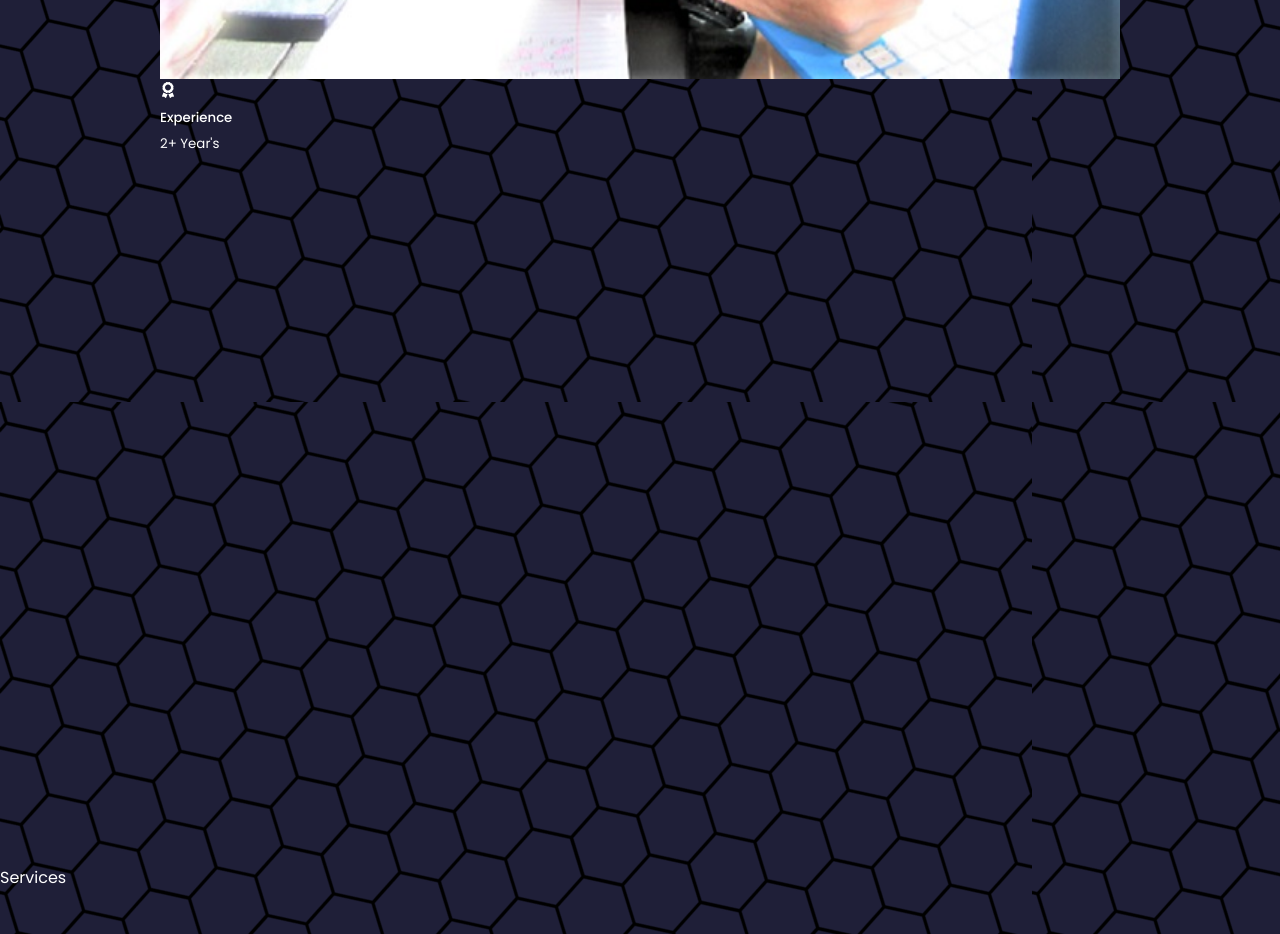
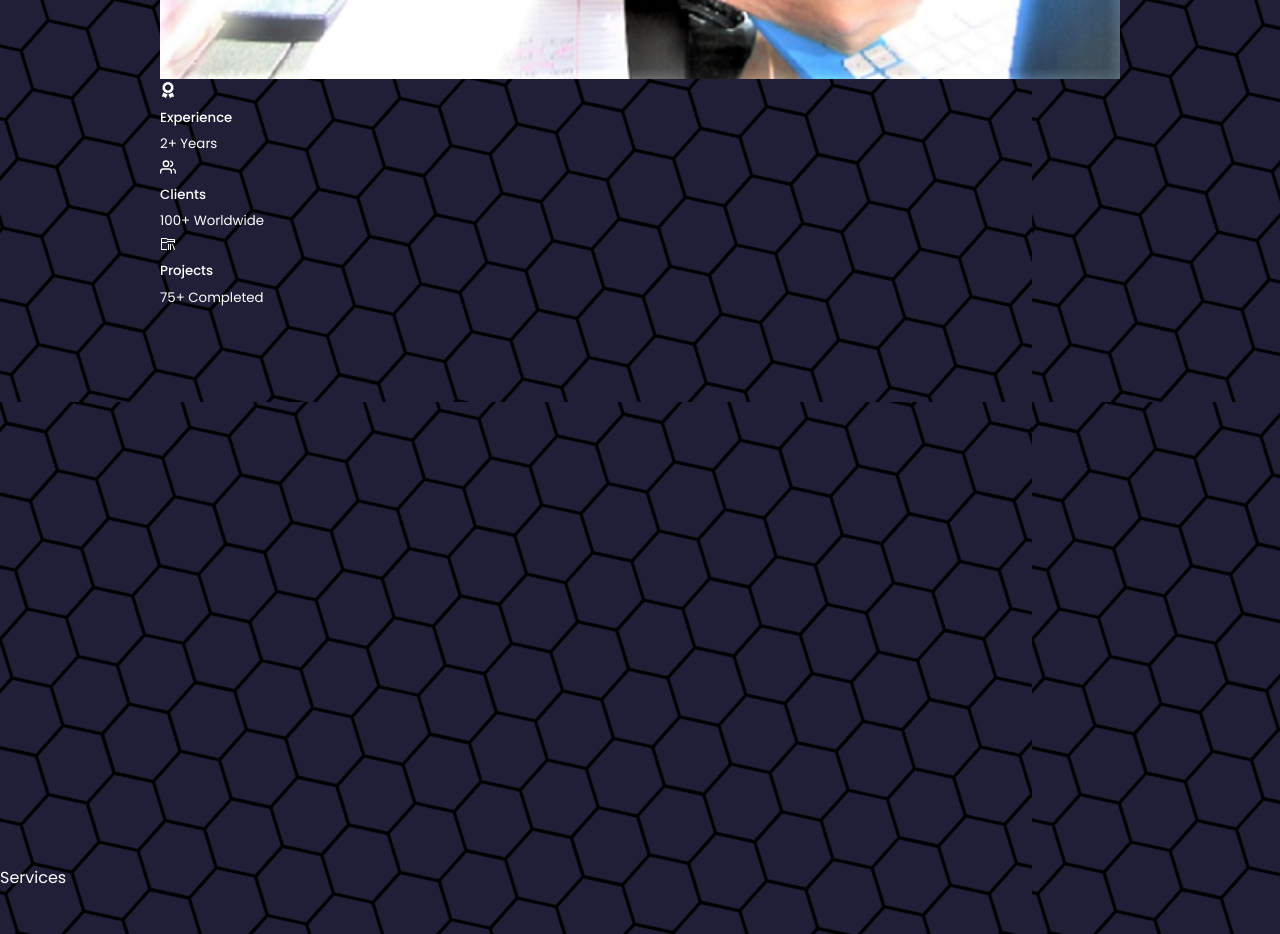
Before and after one commit to brianlockerbie/brianlockerbie.github.io, a React (Create React App) app: page / in a window 1280 px wide. Shown: the part 1920-2854 px from the top of the page. Built offline with nearby package versions, Linux system fonts and the light colour scheme.

Commit message:
added 3 cards w icons

```diff
--- a/src/components/about/About.jsx
+++ b/src/components/about/About.jsx
@@ -2,6 +2,9 @@ import React from 'react'
 import './about.css'
 import ME from '../../assets/brian-about.png'
 import {FaAward} from 'react-icons/fa'
+import {FiUsers} from 'react-icons/fi'
+import {VscFolderLibrary} from 'react-icons/vsc'
+
 
 const About = () => {
   return (
@@ -21,7 +24,19 @@ const About = () => {
             <article className='about__card'>
               <FaAward className='about__icon'/>
               <h5>Experience</h5>
-              <small>2+ Year's</small>
+              <small>2+ Years</small>
+            </article>
+
+            <article className='about__card'>
+              <FiUsers className='about__icon'/>
+              <h5>Clients</h5>
+              <small>100+ Worldwide</small>
+            </article>
+
+            <article className='about__card'>
+              <VscFolderLibrary className='about__icon'/>
+              <h5>Projects</h5>
+              <small>75+ Completed</small>
             </article>
           </div>
         </div>
```
